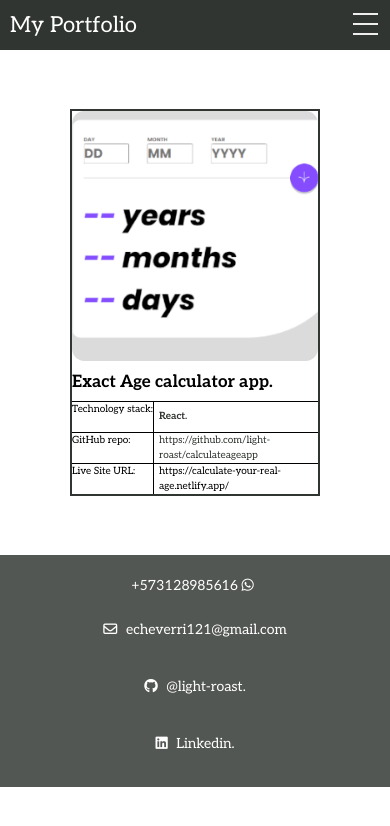
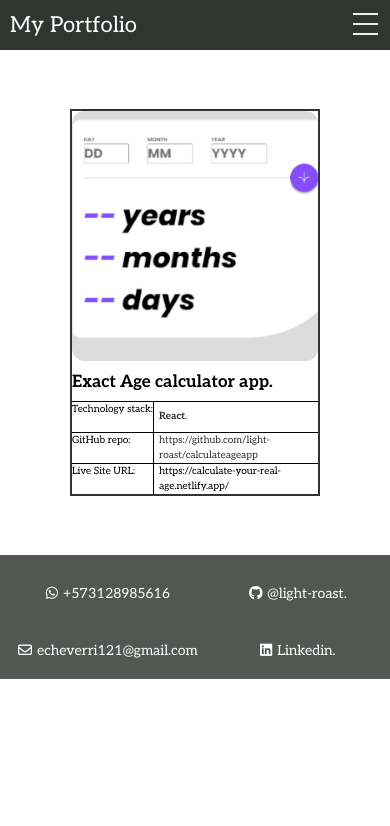
Before and after one commit to light-roast/portfolio-react, a React (Vite) app: page /projects in a window 390 px wide. Shown: the top 826 px of the page. Built offline with nearby package versions, Linux system fonts and the light colour scheme.

Commit message:
Fix styling of home presentation u elemente and footer responsive behaviour

```diff
--- a/src/components/Footer/Footer.css
+++ b/src/components/Footer/Footer.css
@@ -4,9 +4,12 @@
     margin: 0 auto;
 }
 footer {
+    display: grid;
+    grid-template-columns: repeat(4, 1fr);
+    grid-template-rows: auto;
     background-color: var(--mainColorL);
     color: var(--textColor);
-    padding: 20px;
+    padding: .5rem;
     text-align: center;
 }
 
@@ -19,6 +22,7 @@ footer p {
     text-decoration: none;
     display: block;
     margin-top: 10px;
+    width:fit-content;
 }
 
 .link:hover {
@@ -28,3 +32,73 @@ footer p {
 i {
     margin-right: 5px;
 }
+
+#cero {
+    grid-column: 1/2;
+    display: flex;
+    align-items: center;
+    justify-content: center;
+    margin-top: 1rem;
+}
+
+#uno {
+    grid-column: 2/3;
+    display: flex;
+    align-items: center;
+    justify-content: center;
+
+}
+
+#dos {
+    grid-column: 3/4;
+    display: flex;
+    align-items: center;
+    justify-content: center;
+}
+
+#tres {
+    grid-column: 4/5;
+    display: flex;
+    align-items: center;
+    justify-content: center;
+}
+
+@media (max-width:700px) {
+    footer {
+        display: grid;
+        grid-template-columns: repeat(2, 1fr);
+        grid-template-rows: auto;
+    }
+
+    #cero {
+        grid-column: 1/2;
+        display: flex;
+        align-items: center;
+        justify-content: center;
+        margin-top: 1rem;
+    }
+
+    #uno {
+        grid-column: 1/2;
+        grid-row: 2/3;
+        display: flex;
+        align-items: center;
+        justify-content: center;
+
+    }
+
+    #dos {
+        grid-column: 2/3;
+        display: flex;
+        align-items: center;
+        justify-content: center;
+    }
+
+    #tres {
+        grid-column: 2/3;
+        grid-row: 2/3;
+        display: flex;
+        align-items: center;
+        justify-content: center;
+    }
+}
--- a/src/components/Footer/Footer.jsx
+++ b/src/components/Footer/Footer.jsx
@@ -3,14 +3,14 @@ import './Footer.css'
 function Footer() {
     return ( <>
     <footer>
-        <p>+573128985616 <i className="fab fa-whatsapp"></i></p>
-        <a className="link" href="mailto:echeverri121@example.com" target="_blank" rel="noopener noreferrer">
+        <p id="cero"><i className="fab fa-whatsapp"></i>+573128985616</p>
+        <a id="uno" className="link" href="mailto:echeverri121@example.com" target="_blank" rel="noopener noreferrer">
             <i className="far fa-envelope"></i> echeverri121@gmail.com
         </a>
-        <a className="link" href="https://github.com/light-roast" target="_blank" rel="noopener noreferrer">
+        <a id="dos" className="link" href="https://github.com/light-roast" target="_blank" rel="noopener noreferrer">
             <i className="fab fa-github"></i> @light-roast.
         </a>
-        <a className="link" href="https://www.linkedin.com/in/daniel-echeverri-llano-b78330253/" target="_blank" rel="noopener noreferrer">
+        <a id="tres" className="link" href="https://www.linkedin.com/in/daniel-echeverri-llano-b78330253/" target="_blank" rel="noopener noreferrer">
                 <i className="fab fa-linkedin"></i> Linkedin.
         </a>
     </footer>
--- a/src/components/Home/Home.jsx
+++ b/src/components/Home/Home.jsx
@@ -1,7 +1,15 @@
 import homeImage from '../../assets/meL.png'
 import devimage from '../../assets/is.jpg'
 import styles from './Home.module.css'
+import { useNavigate } from 'react-router-dom'
+
+
 function Home() {
+    const navigate = useNavigate();
+
+    function handleClick() {
+      navigate('/projects');
+    }
     return (
         <>
             <main className={styles.main}>
@@ -24,7 +32,7 @@ function Home() {
                 <section className={styles.sectionA}>
                     <h1><u>About me</u></h1>
 
-<h3>I am a former teacher with a passion for software development. I hold a Front-end Engineering certification from Codecademy, establishing a robust foundation in web development technologies. Additionally, I am certified in backend technologies and proficient in various programming languages, including Python and C#. I consider myself a dedicated individual who enjoys learning new things, excels as a team player, and demonstrates strong organizational skills and responsibility. My current objective is to secure a challenging and dynamic position where I can share my knowledge while continually acquiring new experiences and skills. On this portfolio website, you can find an overview of all the <a href='/projects'><u>projects</u></a> I have successfully completed.</h3>
+<h3>I am a former teacher with a passion for software development. I hold a Front-end Engineering certification from Codecademy, establishing a robust foundation in web development technologies. Additionally, I am certified in backend technologies and proficient in various programming languages, including Python and C#. I consider myself a dedicated individual who enjoys learning new things, excels as a team player, and demonstrates strong organizational skills and responsibility. My current objective is to secure a challenging and dynamic position where I can share my knowledge while continually acquiring new experiences and skills. On this portfolio website, you can find an overview of all the <u className={styles.u} onClick={handleClick}>projects</u> I have successfully completed.</h3>
                 </section>
             </article>
         </>
--- a/src/components/Home/Home.module.css
+++ b/src/components/Home/Home.module.css
@@ -10,6 +10,10 @@
   a {
     text-decoration: none;
     color: var(--textColor);
+  }
+
+  .u:hover{
+    cursor: pointer;
   }
 
 
@@ -124,6 +128,16 @@
       .sectionA h1 {
         text-align: center;
       }
+
+      .img {
+        margin-top: 2.5rem;
+      }
+  }
+
+  @media (max-width:1000px) {
+    .img {
+      margin-top: 5rem;
+    }
   }
 
   @media (max-width:700px) {
```
